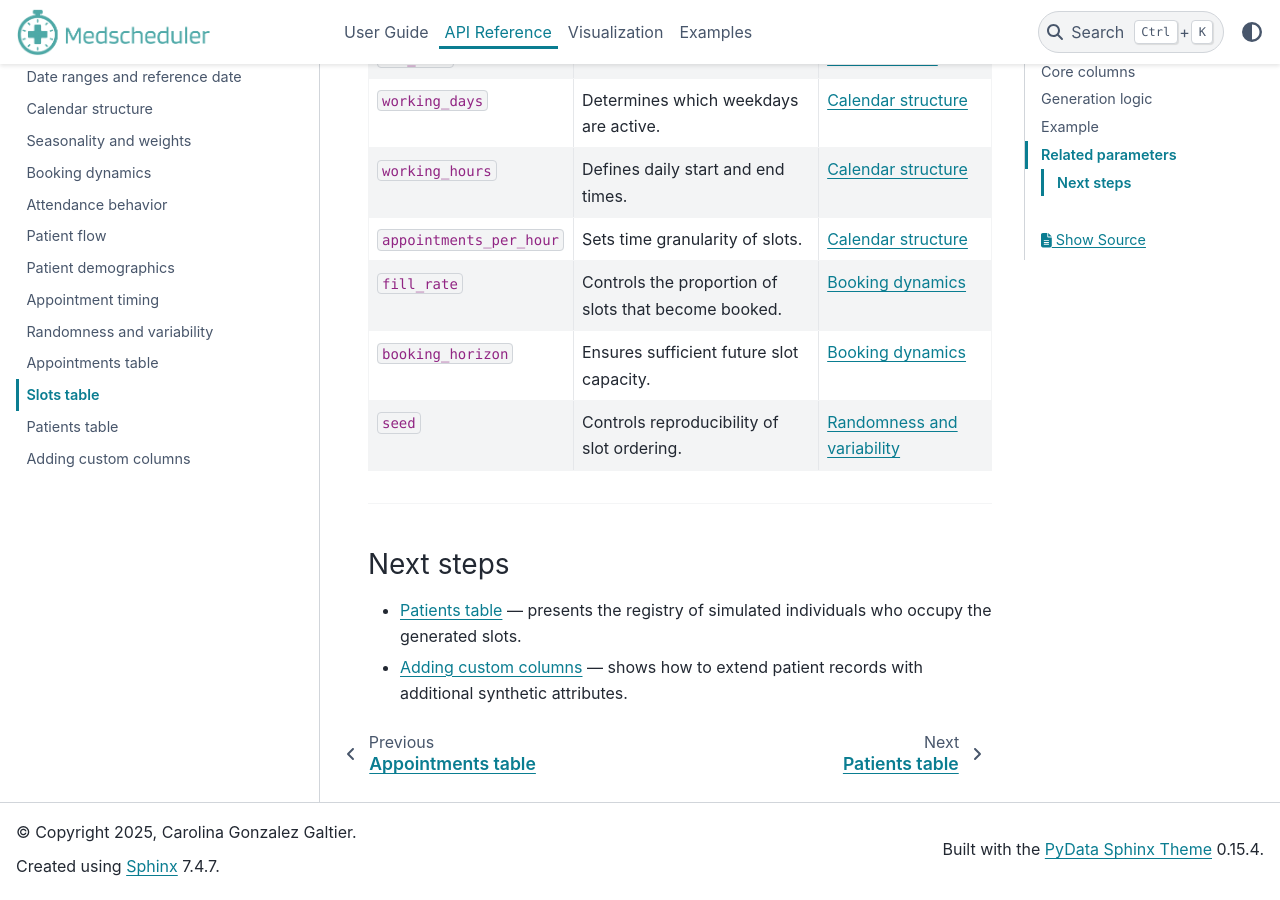
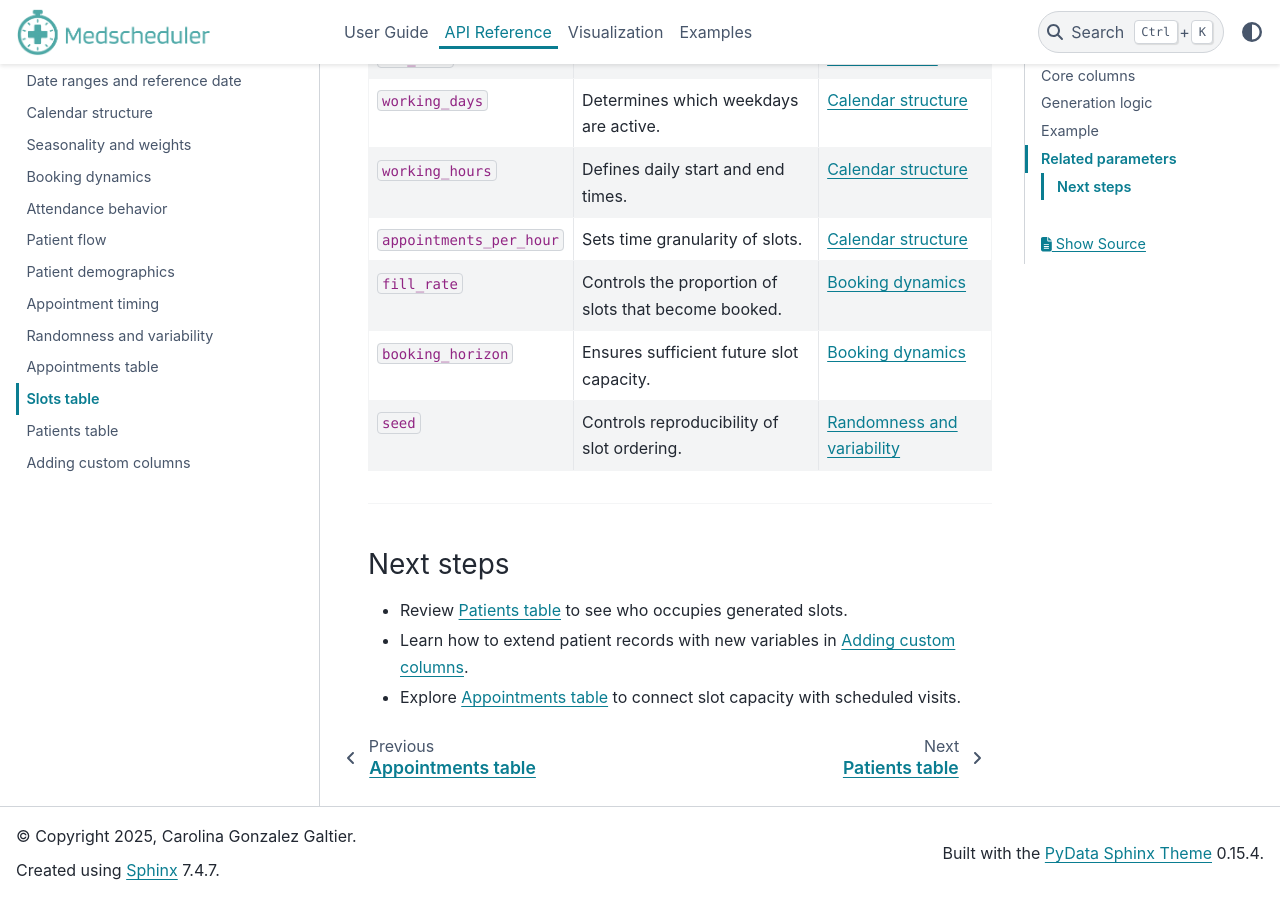
Before and after one commit to carogaltier/medscheduler, a Sphinx documentation site: the page built from docs/api-reference/slots_table.md, in a window 1280 px wide and 900 px high, scrolled down 3027 px. Built offline with Sphinx 7.4.7 and the PyData theme 0.15.4, drawn with Linux system fonts in a browser that asks for light colours.

Commit message:
Update slots_table.md

```diff
--- a/docs/api-reference/slots_table.md
+++ b/docs/api-reference/slots_table.md
@@ -102,6 +102,6 @@ Example output:
 ---
 
 ### Next steps
-
-- {doc}`patients_table` — presents the registry of simulated individuals who occupy the generated slots.
-- {doc}`custom_columns` — shows how to extend patient records with additional synthetic attributes.
+- Review {doc}`patients_table` to see who occupies generated slots.
+- Learn how to extend patient records with new variables in {doc}`custom_columns`.
+- Explore {doc}`appointments_table` to connect slot capacity with scheduled visits.
```
